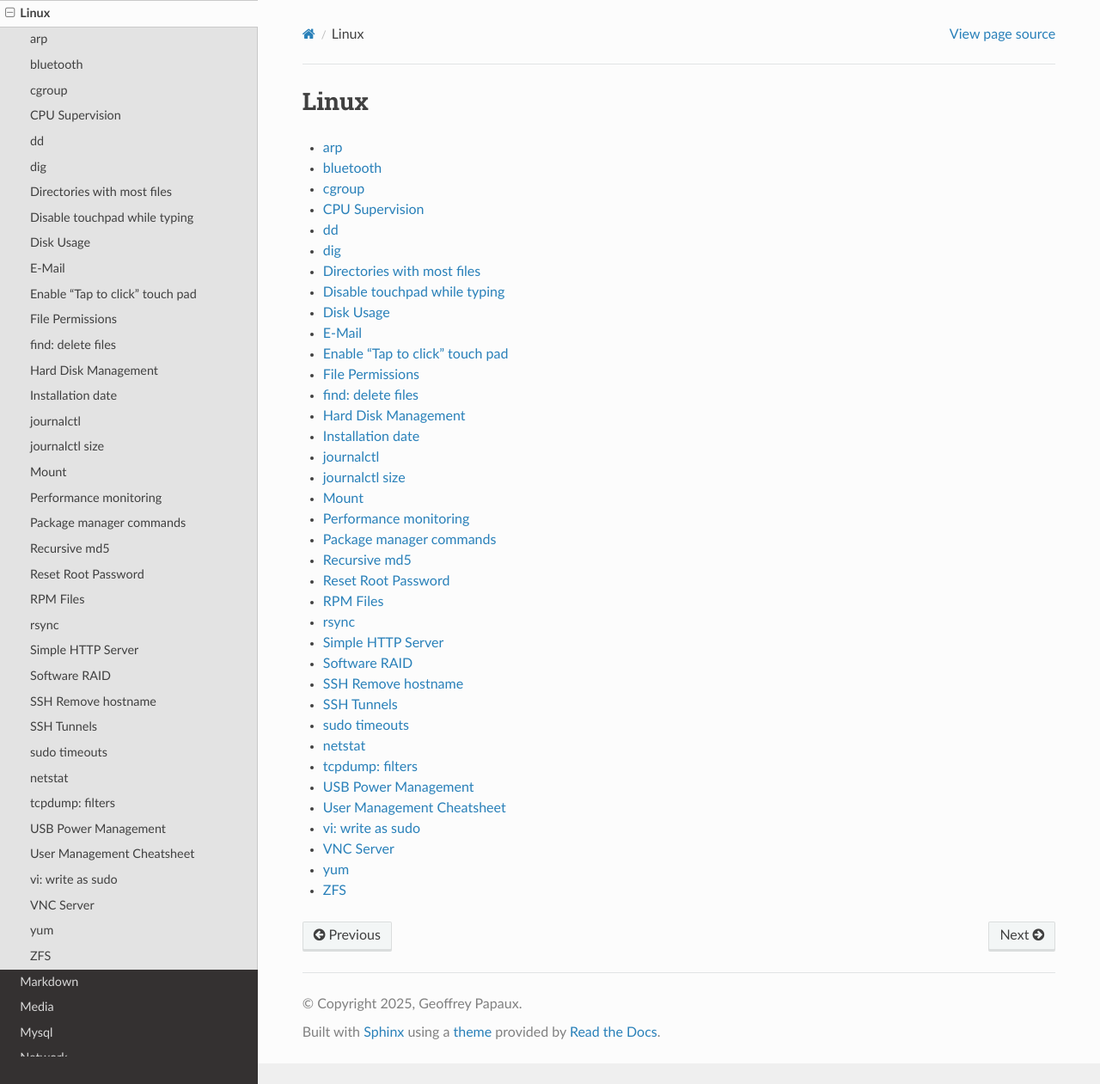
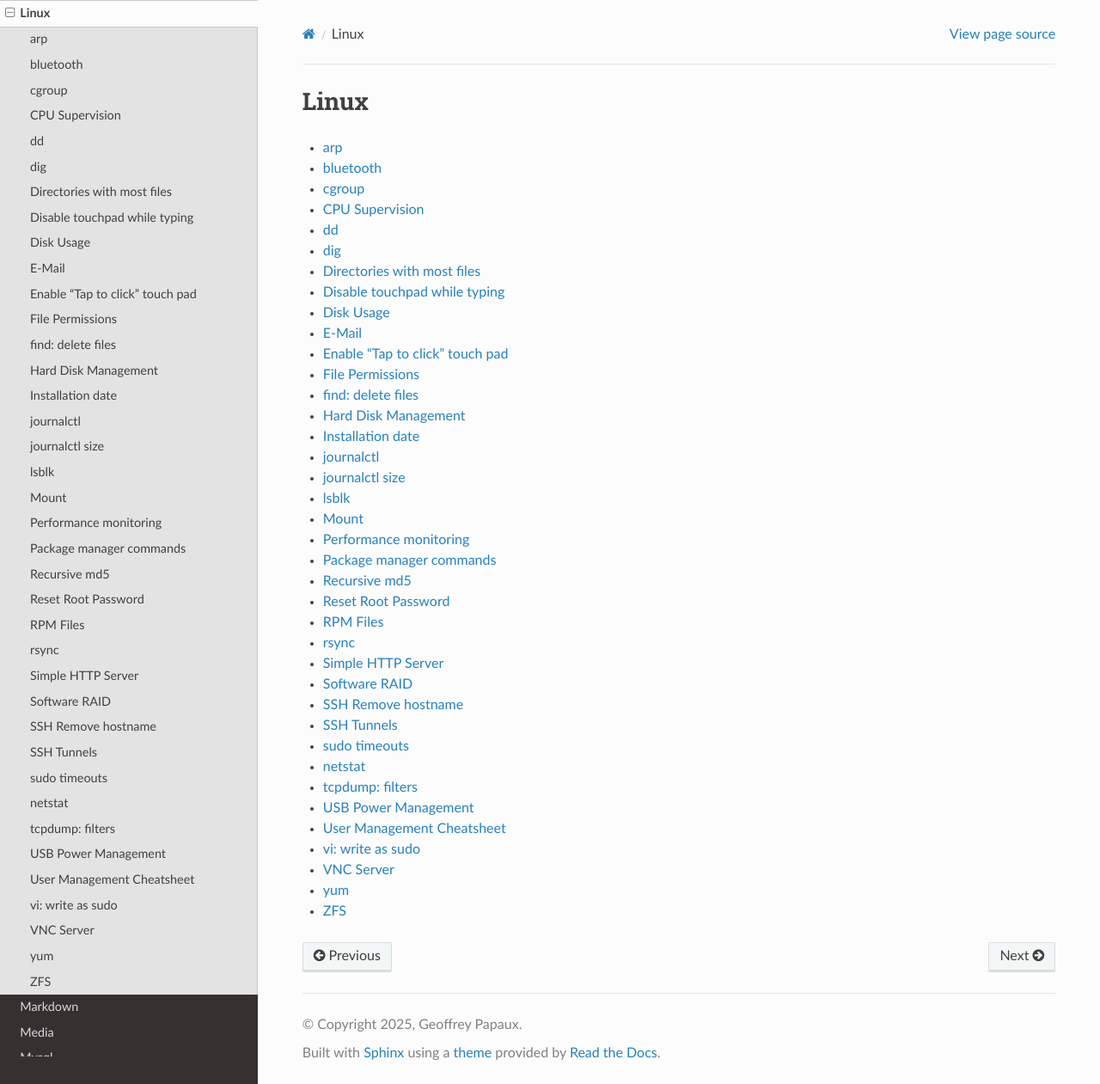
Before and after one commit to papaux/til, a Sphinx documentation site: the page built from source/linux/_.rst, in a window 1280 px wide and 1261 px high. Shown: the whole window at 86% size. Built offline with Sphinx 7.4.7 and the Read the Docs theme 3.1.0, drawn with Linux system fonts in a browser that asks for light colours.

Commit message:
linux: add lsblk command with all details about devices

```diff
--- a/source/linux/_.rst
+++ b/source/linux/_.rst
@@ -21,6 +21,7 @@
    install-date.rst
    journalctl.rst
    journalctl-size.rst
+   lsblk.rst
    mount.rst
    performance-monitoring.rst
    package-managers.rst
--- /dev/null
+++ b/source/linux/lsblk.rst
@@ -0,0 +1,6 @@
+lsblk
+-----
+
+List with vendor, size, model, etc.::
+
+  lsblk -p -o NAME,VENDOR,MODEL,SIZE,TYPE,SERIAL
```
